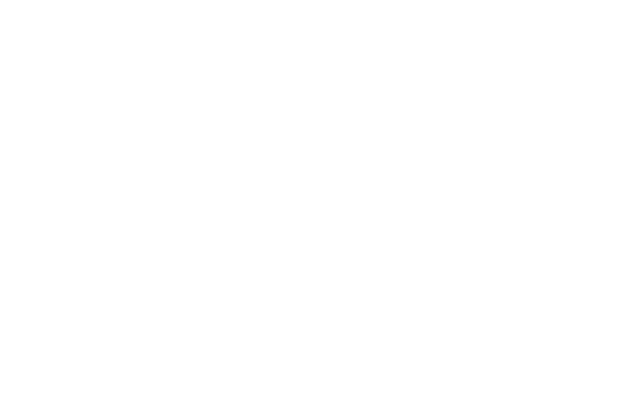
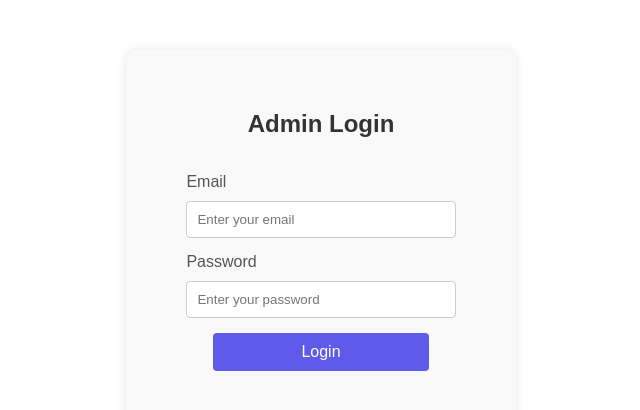
Before and after one commit to asok01010/learn-react, a React (Create React App) app: page /admin/login in a window 1280 px wide. Before the commit this address had no page. Shown: the top 410 px of the page, without its empty margins (319-959 px from the left). Built offline with nearby package versions, Linux system fonts and the light colour scheme.

Commit message:
Added Signup page

```diff
--- a/src/App.css
+++ b/src/App.css
@@ -186,7 +186,14 @@ td {
   cursor: pointer;
   font-size: 1rem;
   transition: background-color 0.3s;
+  width: 80%;
+  align-self: center;
 }
+
+.contact-form button:hover {
+  background-color: #414cdf;
+}
+
 .navbar {
   padding: 10px 20px;
 }
@@ -221,7 +228,7 @@ td {
 }
 /* Hover effect when the user hovers over a link */
 .navbar a:hover {
-  background-color: #555; /* Slightly lighter background on hover */
+  background-color: #282ed8; /* Slightly lighter background on hover */
 }
 
 /* Style for the active link (React Router adds this automatically to NavLink) */
@@ -236,7 +243,6 @@ td {
   background-color: #f9f9f9; /* Light background */
   border-radius: 10px;
   box-shadow: 0 0 10px rgba(0, 0, 0, 0.1);
-
 }
 
 .about-container h1 {
@@ -254,7 +260,6 @@ td {
   text-align: justify;
 }
 
-
 .contact-us {
   max-width: 800px;
   margin: 50px auto;
@@ -264,7 +269,7 @@ td {
   box-shadow: 0 0 10px rgba(0, 0, 0, 0.1);
 }
 .contact-us h1 {
-   font-size: 32px;
+  font-size: 32px;
   margin-bottom: 20px;
   color: #333;
   text-align: center;
@@ -290,9 +295,84 @@ td {
   height: max-content;
 }
 
-
 .app-layout {
   display: flex;
   flex-direction: column;
   min-height: 100vh;
 }
+
+/*Login form styles*/
+.form-container {
+  max-width: 600px;
+  margin: 50px auto;
+  padding: 60px;
+  background-color: #f9f9f9; /* Light background */
+  border-radius: 10px;
+  box-shadow: 0 0 10px rgba(0, 0, 0, 0.1);
+  color: #555;
+  justify-content: center;
+  align-items: center;
+  display: flex;
+  flex-direction: column;
+  gap: 15px;
+  font-family: "Arial", sans-serif;
+  font-size: 16px;
+  align-self: center;
+
+}
+.form-container h2 {
+  text-align: center;
+  margin-bottom: 20px;
+  color: #333;
+}
+.form-container input {
+  width: 100%;
+  padding: 10px;
+  margin-bottom: 15px;
+  border: 1px solid #ccc;
+  border-radius: 4px;
+  margin-top: 10px;
+
+}
+.form-container button {
+  width: 80%;
+  padding: 10px;
+  background-color: #5f5aea;
+  color: white;
+  border: none;
+  border-radius: 4px;
+  cursor: pointer;
+  font-size: 16px;
+  transition: background-color 0.3s;
+  justify-content: center;
+  display: flex;
+  flex-direction: column;
+  align-items: center;
+  margin: 0 auto;
+}
+.form-container button:hover {
+  background-color: #414cdf;
+}
+.form-container a {
+  color: #5f5aea;
+  text-decoration: none;
+  font-size: 14px;
+}
+.form-container a:hover {
+  text-decoration: underline;
+}
+/* Responsive design for login form */
+@media (max-width: 480px) {
+  .form-container {
+    width: 90%; /* Make the form take up more space on smaller screens */
+    padding: 15px; /* Adjust padding for smaller screens */
+  }
+  .form-container h2 {
+    font-size: 24px; /* Slightly smaller heading */
+  }
+  .form-container input,
+  .form-container button {
+    font-size: 14px; /* Smaller input and button text */
+  }
+}
+/* End of file: src/App.css */
--- a/src/App.js
+++ b/src/App.js
@@ -4,7 +4,7 @@ import "./App.css";
 // import Header from "./Components/layout/Header";
 // import Sidebar from "./Components/layout/Sidebar";
 
-// import Student from "./Components/layout/Student";
+import Student from "./Components/layout/Student";
 import Dashboard from "./pages/backend/DashBoard";
 import ContactUs from "./pages/frontend/ContactUS";
 import Home from "./pages/frontend/Home";
@@ -13,10 +13,11 @@ import { BrowserRouter, Routes, Route } from "react-router";
 import AdminLayout from "./Components/backend/AdminLayout";
 import Layout from "./Components/frontend/Layout";
 import About from "./pages/frontend/About";
+import Login from "./pages/backend/Login";
+import SignUp from "./pages/backend/SignUp";
 
 function App() {
   return (
-
     <div className="app-layout">
       <BrowserRouter>
         <Routes>
@@ -29,37 +30,16 @@ function App() {
           </Route>
 
           {/*admin routes*/}
+          <Route path="/admin/login" element={<Login/>} />
+          <Route path="/admin/signup" element={<SignUp/>} />
           <Route path="/admin" element={<AdminLayout />}>
             <Route path="/admin/dashboard" element={<Dashboard />} />
             <Route path="/admin/contact-us" element={<ContactUs />} />
+            <Route path="/admin/student" element={<Student />} />
           </Route>
         </Routes>
-
-        {/* <div className="app-container">
-
-
-          <header>
-            <Header />
-          </header>
-          <aside>
-            <Sidebar />
-          </aside>
-          <main>
-            <section className="content-section">
-              <Routes>
-                <Route path="/student" element={<Student />} />
-                <Route path="/home" element={<Home />} />
-                <Route path="/contact-us" element={<ContactUs />} />
-              </Routes>
-            </section>
-          </main>
-          <footer>
-            <Footer />
-          </footer>
-        </div> */}
       </BrowserRouter>
-      </div>
-
+    </div>
   );
 }
 
--- a/src/Components/backend/AdminLayout.js
+++ b/src/Components/backend/AdminLayout.js
@@ -1,6 +1,7 @@
 import { Outlet } from "react-router";
 import Header from "./Header";
 import Footer from "./Footer";
+import Sidebar from "./Sidebar";
 
 
 
@@ -10,6 +11,11 @@ const AdminLayout = () => {
       <header>
         <Header/>
       </header>
+
+    <aside>
+
+      <Sidebar/>
+    </aside>
 
         <div class="col-md-10 content-wrapper">
           <Outlet />
--- a/src/Components/backend/Header.js
+++ b/src/Components/backend/Header.js
@@ -1,10 +1,17 @@
+import { NavLink } from "react-router";
+
 const Header = () => {
-return(
-  <>
-
-   </>
-
-);
-
-}
+  return (
+    <>
+      <h2>My Application</h2>
+          <div class="navbar">
+            <ul  >
+            <li> <NavLink to="/home">Home</NavLink></li>
+            <li> <NavLink to="/about">About</NavLink></li>
+            <li><NavLink to="contact-us">ContactUS</NavLink></li>
+            </ul>
+        </div>
+    </>
+  );
+};
 export default Header;
--- a/src/Components/backend/Sidebar.js
+++ b/src/Components/backend/Sidebar.js
@@ -1,8 +1,21 @@
 import { NavLink } from "react-router";
 
 const Sidebar = () => {
-  return
-  <>
-  </>;
+  return(
+    <>
+      <div className="sidebar">
+        <ul>
+          <li>
+            <NavLink to="/admin/dashboard" activeClassName="active-link">Dashboard</NavLink>
+          </li>
+          <li>
+            <NavLink to="/admin/contact-us" activeClassName="active-link">Contact Us</NavLink>
+          </li>
+          {/* Add more links as needed */}
+        </ul>
+      </div>
+    </>
+  );
+
 };
 export default Sidebar;
--- /dev/null
+++ b/src/pages/backend/Login.js
@@ -0,0 +1,57 @@
+import React, { useState } from "react";
+
+const Login = () => {
+  const [email, setEmail] = useState("");
+  const [password, setPassword] = useState("");
+
+  const handleEmailChange = (e) => {
+    const inputEmail = e.target.value;
+    setEmail(inputEmail);
+  };
+  const handlePasswordChange = (p) => {
+    const inputPassword = p.target.value;
+    setPassword(inputPassword);
+  };
+  const handleBtnClick = () => {
+    console.log("Email: ", email);
+    console.log("Password: ", password);
+  };
+  return (
+    <div className="form-container">
+      <h2>Admin Login</h2>
+      <form>
+        <div className="input-field">
+          <label className="label" htmlFor="email">
+            Email
+          </label>
+
+          <input
+            type="email"
+            id="email"
+            placeholder="Enter your email"
+            onChange={(e) => handleEmailChange(e)}
+            value={email}
+          />
+          <br></br>
+          <label className="label" htmlFor="password">
+            Password
+          </label>
+          <input
+            type="password"
+            id="password"
+            className="password-input"
+            placeholder="Enter your password"
+            onChange={(p) => handlePasswordChange(p)}
+            value={password}
+          />
+          <br></br>
+          <button onClick={() => handleBtnClick()} type="button">
+            Login
+          </button>
+        </div>
+      </form>
+    </div>
+  );
+};
+
+export default Login;
--- /dev/null
+++ b/src/pages/backend/SignUp.js
@@ -0,0 +1,75 @@
+import React, { useState } from "react";
+const SignUp = () => {
+  const [name, setFName] = React.useState("");
+  const [email, setEmail] = React.useState("");
+  const [password, setPassword] = React.useState("");
+
+  const handleNameChange = (n) => {
+    const inputName = n.target.value;
+    setFName(inputName);
+  };
+
+  const handleEmailChange = (e) => {
+    const inputEmail = e.target.value;
+    setEmail(inputEmail);
+  };
+
+  const handlePasswordChange = (p) => {
+    const inputPassword = p.target.value;
+    setPassword(inputPassword);
+  };
+
+  const handleBtnClick = () => {
+    // Handle sign-up logic here
+    console.log("User signed up with the following details:");
+    console.log("Full Name:", name);
+    console.log("Email:", email);
+    console.log("Password:", password);
+  };
+
+  return (
+    <div className="form-container">
+      <form>
+        <h1>Sign Up</h1>
+        <br />
+        <div className="input-container">
+          <label htmlFor="Name">Full Name</label>
+          <input
+            type="text"
+            id="name"
+            className="name-input"
+            placeholder="Enter your full name"
+            onChange={(n) => handleNameChange(n)}
+            value={name}
+          />
+          <br />
+          <label htmlFor="email">Email</label>
+          <input
+            type="email"
+            id="email"
+            className="email-input"
+            placeholder="Enter your email"
+            onChange={(e) => handleEmailChange(e)}
+            value={email}
+          />
+          <br />
+          <label htmlFor="password">Password</label>
+          <input
+            type="password"
+            id="password"
+            className="password-input"
+            placeholder="Enter your password"
+            onChange={(p) => handlePasswordChange(p)}
+            value={password}
+          />
+          <br />
+          <button onClick={() => handleBtnClick()} type="button">
+            Sign Up
+          </button>
+        </div>
+      </form>
+    </div>
+  );
+};
+
+export default SignUp;
--- a/src/pages/frontend/ContactUS.js
+++ b/src/pages/frontend/ContactUS.js
@@ -1,7 +1,7 @@
 const ContactUs = () => {
   return (
     <div className="container">
-      <div class="contact-us">
+      <div className="contact-us">
         <h1>Contact Us</h1>
         <p>If you have any questions, feel free to reach out!</p>
         <form class="contact-form" action="/submit-contact" method="POST">
```
